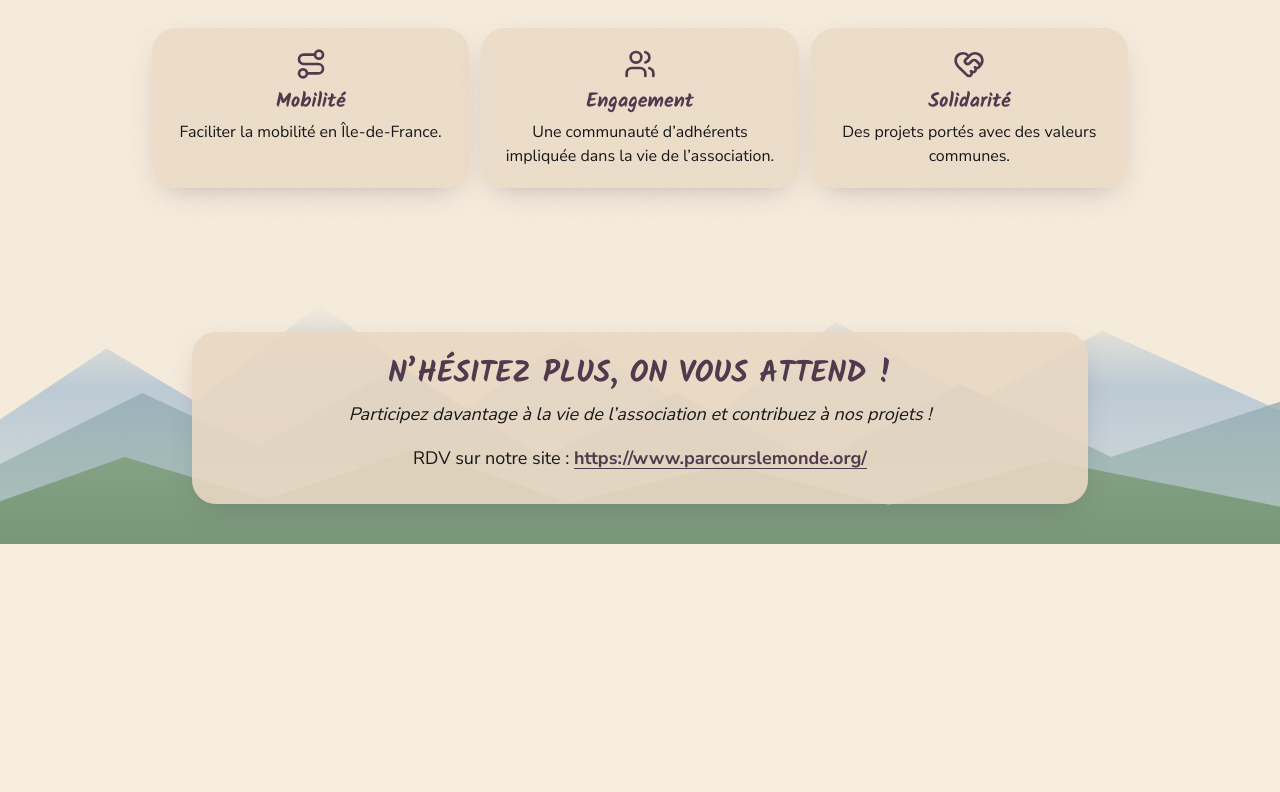
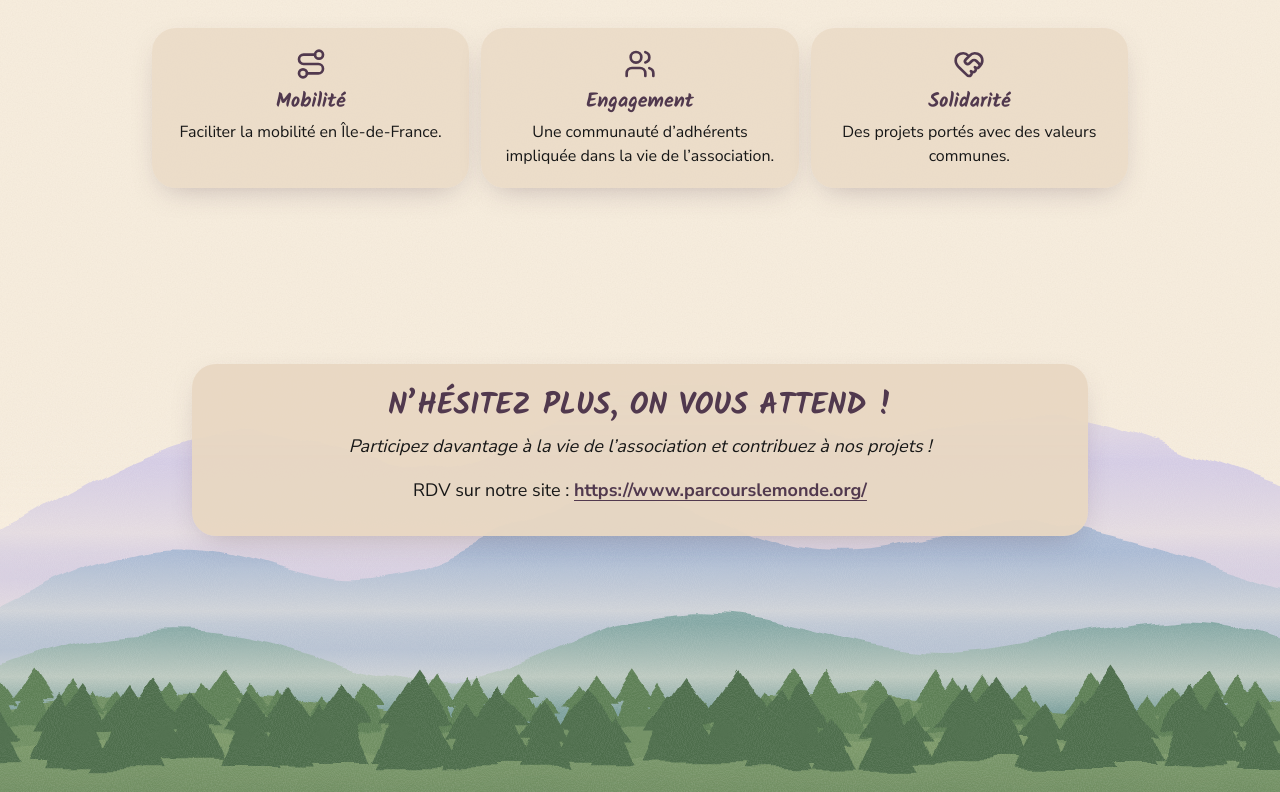
Before and after one commit to DamienRichardII/plm-IDF, a React (Vite) app: page / in a window 1280 px wide. Shown: the part 1949-2741 px from the top of the page. Before the commit the page ends 2493 px from the top, so only its background shows below. Built offline with nearby package versions, Linux system fonts and the light colour scheme; no server answers.

Commit message:
Correctif : build compatible file://, nouveau paysage footer

```diff
--- a/src/components/Decor.tsx
+++ b/src/components/Decor.tsx
@@ -43,34 +43,93 @@ export function DottedConnector({ flip = false }: { flip?: boolean }) {
   )
 }
 
-/** Reliefs aquarellés en bas de page (décoratif). */
+/** Petit générateur pseudo-aléatoire déterministe (arbres identiques à chaque rendu). */
+function seeded(seed: number) {
+  let t = seed
+  return () => {
+    t = (t * 16807) % 2147483647
+    return (t - 1) / 2147483646
+  }
+}
+
+function PineRow({ y, count, size, fill, seed }: { y: number; count: number; size: number; fill: string; seed: number }) {
+  const rnd = seeded(seed)
+  const trees = Array.from({ length: count }, (_, i) => {
+    const x = (i + rnd() * 0.8) * (1440 / count)
+    const h = size * (0.7 + rnd() * 0.7)
+    const w = h * 0.38
+    const base = y + rnd() * 14
+    return `M${x} ${base - h} L${x + w} ${base - h * 0.45} L${x + w * 0.55} ${base - h * 0.45} L${x + w * 1.1} ${base} L${x - w * 1.1} ${base} L${x - w * 0.55} ${base - h * 0.45} L${x - w} ${base - h * 0.45} Z`
+  })
+  return <path d={trees.join(' ')} fill={fill} />
+}
+
+/** Paysage de montagnes aquarellées (lavande, bleu, vert, forêt) — décoratif. */
 export function Mountains({ className = '' }: { className?: string }) {
   return (
-    <svg
-      aria-hidden="true"
-      focusable="false"
-      className={className}
-      viewBox="0 0 1440 360"
-      preserveAspectRatio="xMidYMax slice"
-    >
+    <svg aria-hidden="true" focusable="false" className={className} viewBox="0 0 1440 520" preserveAspectRatio="xMidYMax meet">
       <defs>
-        <linearGradient id="mtA" x1="0" y1="0" x2="0" y2="1">
-          <stop offset="0" stopColor="#a9bfd2" stopOpacity=".0" />
-          <stop offset=".35" stopColor="#a9bfd2" stopOpacity=".75" />
-          <stop offset="1" stopColor="#b8cbd6" stopOpacity=".5" />
+        <filter id="wc" x="-5%" y="-5%" width="110%" height="110%">
+          <feTurbulence type="fractalNoise" baseFrequency="0.011" numOctaves="3" seed="4" result="n" />
+          <feDisplacementMap in="SourceGraphic" in2="n" scale="22" xChannelSelector="R" yChannelSelector="G" result="d" />
+          <feGaussianBlur in="d" stdDeviation="0.8" />
+        </filter>
+        <filter id="wcGrain" x="0" y="0" width="100%" height="100%">
+          <feTurbulence type="fractalNoise" baseFrequency="0.9" numOctaves="2" seed="9" result="g" />
+          <feColorMatrix in="g" type="matrix" values="0 0 0 0 1  0 0 0 0 1  0 0 0 0 1  0 0 0 -1.1 0.75" />
+        </filter>
+        <linearGradient id="lav" x1="0" y1="0" x2="0" y2="1">
+          <stop offset="0" stopColor="#d9d0e6" />
+          <stop offset="1" stopColor="#b9b4d6" />
         </linearGradient>
-        <linearGradient id="mtB" x1="0" y1="0" x2="0" y2="1">
-          <stop offset="0" stopColor="#8fa9b8" stopOpacity=".8" />
-          <stop offset="1" stopColor="#9db7a6" stopOpacity=".7" />
+        <linearGradient id="blu" x1="0" y1="0" x2="0" y2="1">
+          <stop offset="0" stopColor="#aebdd6" />
+          <stop offset="1" stopColor="#8ea5c0" />
         </linearGradient>
-        <linearGradient id="mtC" x1="0" y1="0" x2="0" y2="1">
-          <stop offset="0" stopColor="#7f9e7c" stopOpacity=".85" />
-          <stop offset="1" stopColor="#6e8f6d" stopOpacity=".85" />
+        <linearGradient id="teal" x1="0" y1="0" x2="0" y2="1">
+          <stop offset="0" stopColor="#86a9a6" />
+          <stop offset="1" stopColor="#6f9390" />
+        </linearGradient>
+        <linearGradient id="forest" x1="0" y1="0" x2="0" y2="1">
+          <stop offset="0" stopColor="#7d9a6a" />
+          <stop offset="1" stopColor="#5b7a58" />
+        </linearGradient>
+        <linearGradient id="mist" x1="0" y1="0" x2="0" y2="1">
+          <stop offset="0" stopColor="#f8eedf" stopOpacity="0" />
+          <stop offset=".6" stopColor="#f8eedf" stopOpacity=".5" />
+          <stop offset="1" stopColor="#f8eedf" stopOpacity="0" />
         </linearGradient>
       </defs>
-      <path fill="url(#mtA)" d="M0 220 L120 140 L220 200 L360 90 L520 210 L640 130 L800 220 L940 110 L1100 200 L1240 120 L1440 210 V360 H0Z" />
-      <path fill="url(#mtB)" d="M0 270 L160 190 L290 250 L450 160 L610 262 L760 190 L920 268 L1080 180 L1250 262 L1440 200 V360 H0Z" />
-      <path fill="url(#mtC)" d="M0 312 L140 262 L300 310 L470 252 L640 314 L820 270 L1000 316 L1180 266 L1440 318 V360 H0Z" />
+
+      {/* sommets lavande, lointains */}
+      <g filter="url(#wc)">
+        <path fill="url(#lav)" d="M-40 250 C60 200 120 150 230 120 C300 100 360 130 430 150 C520 175 600 110 700 70 C760 48 820 60 880 95 C960 140 1040 120 1120 100 C1210 78 1300 130 1480 190 V640 H-40Z" />
+      </g>
+      <rect y="150" width="1440" height="130" fill="url(#mist)" />
+
+      {/* massifs bleu-gris */}
+      <g filter="url(#wc)">
+        <path fill="url(#blu)" d="M-40 330 C40 290 110 250 190 245 C280 240 330 285 410 280 C500 275 560 215 650 195 C740 178 800 215 880 240 C960 265 1030 235 1110 220 C1200 205 1310 250 1480 300 V640 H-40Z" />
+      </g>
+      <rect y="250" width="1440" height="110" fill="url(#mist)" />
+
+      {/* collines vert d'eau */}
+      <g filter="url(#wc)">
+        <path fill="url(#teal)" d="M-40 395 C60 350 160 330 260 345 C350 358 410 400 500 395 C600 388 650 330 760 320 C860 311 930 350 1020 360 C1120 372 1220 330 1320 325 C1380 322 1430 340 1480 360 V640 H-40Z" />
+      </g>
+      <rect y="330" width="1440" height="100" fill="url(#mist)" />
+
+      <rect y="490" width="1440" height="60" fill="#5b7a58" />
+      {/* forêts : arrière-plan puis premier plan */}
+      <g filter="url(#wc)">
+        <path fill="#6f8f62" d="M-40 440 C80 410 200 400 320 415 C440 430 520 455 640 445 C760 435 860 405 980 410 C1100 415 1200 440 1320 430 C1390 424 1440 415 1480 420 V640 H-40Z" />
+        <PineRow y={440} count={46} size={46} fill="#5d7f55" seed={11} />
+        <path fill="url(#forest)" d="M-40 478 C100 455 230 450 360 465 C500 482 600 492 740 480 C880 468 980 452 1120 458 C1250 464 1350 484 1480 474 V640 H-40Z" />
+        <PineRow y={482} count={34} size={78} fill="#4d6d4b" seed={23} />
+      </g>
+
+      {/* grain aquarelle */}
+      <rect width="1440" height="520" filter="url(#wcGrain)" opacity=".18" />
     </svg>
   )
 }
--- a/src/components/Footer.tsx
+++ b/src/components/Footer.tsx
@@ -5,9 +5,9 @@ import { Mountains } from './Decor'
 export default function Footer() {
   const { email, phone } = siteConfig.contact
   return (
-    <footer id="contact" className="relative mt-10 overflow-hidden px-4 pb-10 pt-16 sm:px-6">
-      <Mountains className="pointer-events-none absolute inset-x-0 bottom-0 h-72 w-full" />
-      <div className="relative mx-auto max-w-4xl rounded-3xl bg-sand/90 px-5 py-6 text-center shadow-soft sm:px-10">
+    <footer id="contact" className="relative mt-10 overflow-hidden px-4 pb-44 pt-24 sm:px-6 sm:pb-64">
+      <Mountains className="pointer-events-none absolute bottom-0 left-1/2 h-auto w-[max(100%,900px)] -translate-x-1/2 [mask-image:linear-gradient(to_bottom,transparent,black_28%)]" />
+      <div className="relative mx-auto max-w-4xl rounded-3xl bg-sand/95 px-5 py-6 text-center shadow-soft sm:px-10">
         <h2 className="font-display text-2xl font-bold uppercase text-plum sm:text-3xl">N’hésitez plus, on vous attend !</h2>
         <p className="mt-2 text-lg italic">Participez davantage à la vie de l’association et contribuez à nos projets !</p>
         <p className="mt-2 text-lg">
--- a/vite.config.ts
+++ b/vite.config.ts
@@ -1,10 +1,32 @@
-import { defineConfig } from 'vite'
+import { defineConfig, type Plugin } from 'vite'
 import react from '@vitejs/plugin-react'
 import tailwindcss from '@tailwindcss/vite'
+
+/**
+ * Permet d'ouvrir dist/index.html par double-clic (file://) : les scripts « module »
+ * et l'attribut crossorigin sont bloqués par les navigateurs sur file://.
+ * On sort donc un script classique (IIFE) chargé en `defer`.
+ */
+const fileProtocolFriendly = (): Plugin => ({
+  name: 'file-protocol-friendly',
+  apply: 'build',
+  enforce: 'post',
+  transformIndexHtml(html) {
+    const scripts: string[] = []
+    const out = html
+      .replace(/<script type="module"[^>]*src="([^"]+)"[^>]*><\/script>\s*/g, (_m, src) => {
+        scripts.push(src)
+        return ''
+      })
+      .replace(/ crossorigin(="[^"]*")?/g, '')
+    return out.replace('</body>', scripts.map((s) => `<script defer src="${s}"></script>`).join('\n') + '\n</body>')
+  },
+})
 
 // base './' : le build fonctionne à la racine d'un domaine comme dans un sous-dossier.
 export default defineConfig({
   base: './',
   envPrefix: ['VITE_', 'PUBLIC_'],
-  plugins: [react(), tailwindcss()],
+  plugins: [react(), tailwindcss(), fileProtocolFriendly()],
+  build: { cssCodeSplit: false, rollupOptions: { output: { format: 'iife', inlineDynamicImports: true } } },
 })
```
Also changed, not shown: 1 other file (tests, documents, lock files or other folders).
